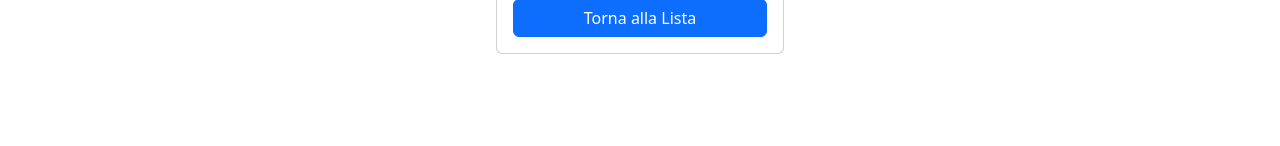
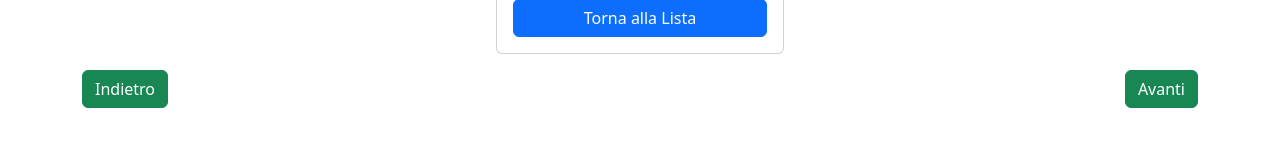
Before and after one commit to NicoSciangula/react-router, a React (Vite) app: page /product/1 in a window 1280 px wide. Shown: the part 476-622 px from the top of the page. Built offline with nearby package versions, Linux system fonts and the light colour scheme; no server answers.

Commit message:
added useNavigate and two buttons to passed from product to product

```diff
--- a/src/components/SingleProductCard.jsx
+++ b/src/components/SingleProductCard.jsx
@@ -1,9 +1,12 @@
 import {Link} from "react-router-dom";
+import {useNavigate} from "react-router-dom";
 
 export default function SingleProductCard({products, isDetail}) {
   const {title, image, description, price, category, id} = products;
+  const navigate = useNavigate();
 
   return (
+    <>
       <article className="p-3 d-flex justify-content-center align-items-start">
         <div
           className="card overflow-hidden p-3"
@@ -31,5 +34,22 @@ export default function SingleProductCard({products, isDetail}) {
           )}
         </div>
       </article>
+      {isDetail === false ? (
+        ""
+      ) : (
+        <div className="d-flex justify-content-between">
+          <button
+            className="btn btn-success"
+            onClick={() => navigate(`/product/${Number(id) - 1}`)}>
+            Indietro
+          </button>
+          <button
+            className="btn btn-success"
+            onClick={() => navigate(`/product/${Number(id) + 1}`)}>
+            Avanti
+          </button>
+        </div>
+      )}
+    </>
   );
 }
```
Lines whose indentation alone changed are shown as unchanged.
